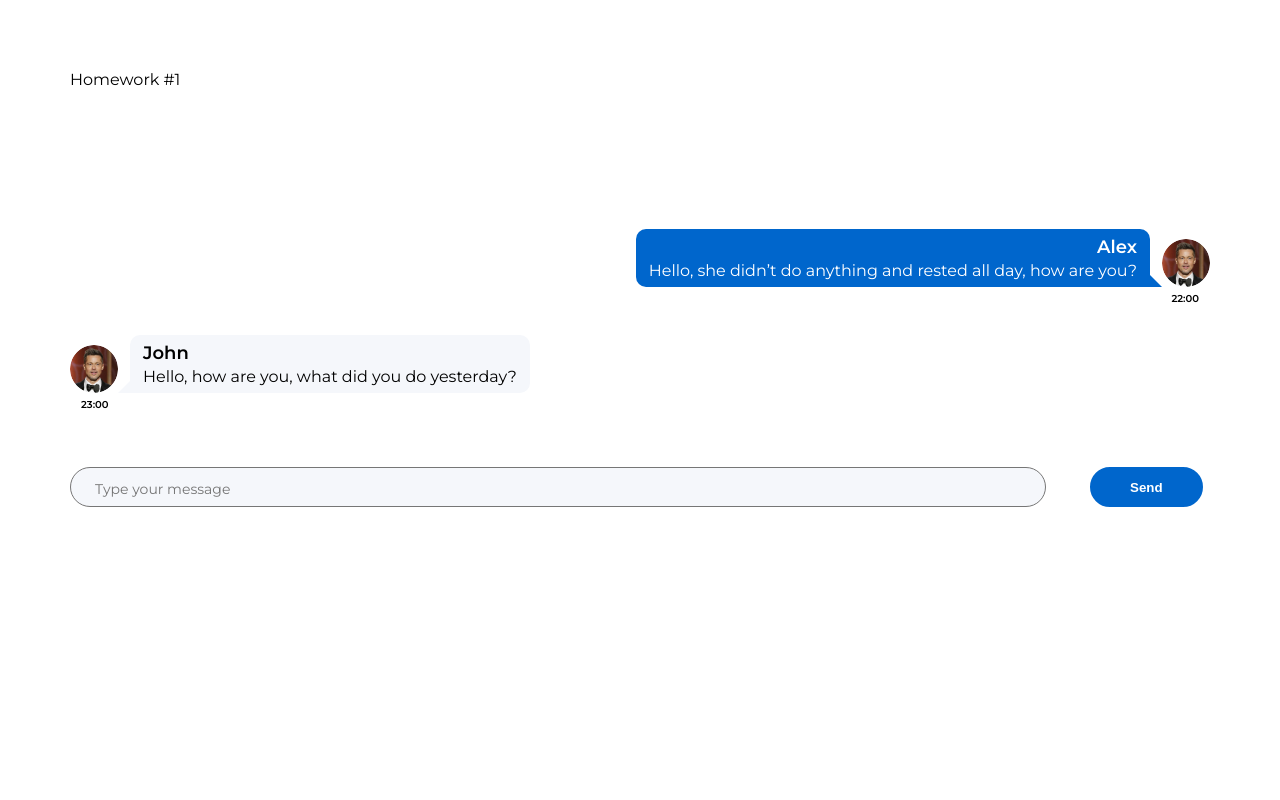
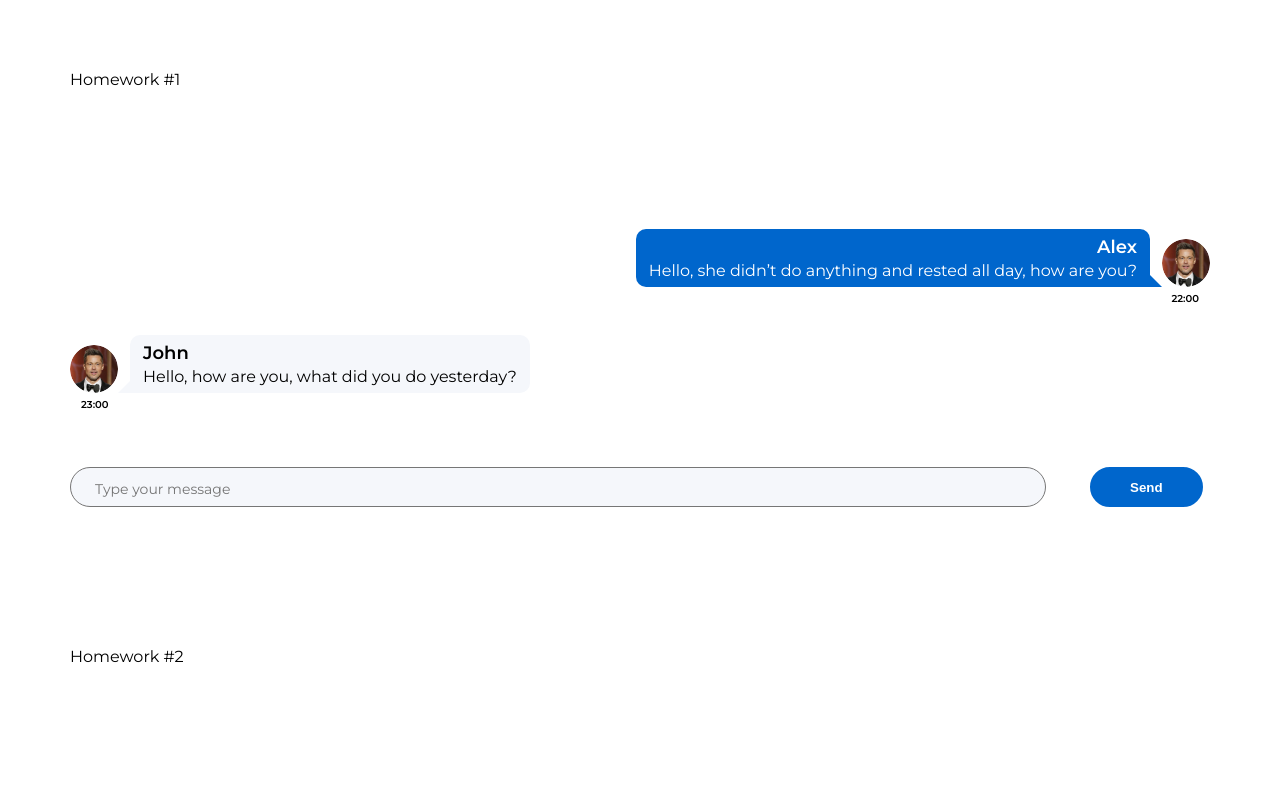
Before and after one commit to igor-minaev/homeworks, a React (Create React App) app: page / in a window 1280 px wide. Shown: the top 800 px of the page. Built offline with nearby package versions, Linux system fonts and the light colour scheme.

Commit message:
start hw 2

```diff
--- a/src/s1-main/App.tsx
+++ b/src/s1-main/App.tsx
@@ -1,13 +1,14 @@
 import React from 'react'
 import s from './App.module.css'
 import HW1 from '../s2-homeworks/hw01/HW1'
+import HW2 from '../s2-homeworks/hw02/HW2';
 
 function App() {
     return (
         <div className={s.App}>
             <HW1/>
             {/*раскомментировать по ходу выполнения*/}
-            {/*<HW2/>*/}
+            <HW2/>
             {/*<HW3/>*/}
             {/*<HW4/>*/}
 
```
Also changed, not shown: package.json (+4 -4 lines), 1 other file (tests, documents, lock files or other folders).
